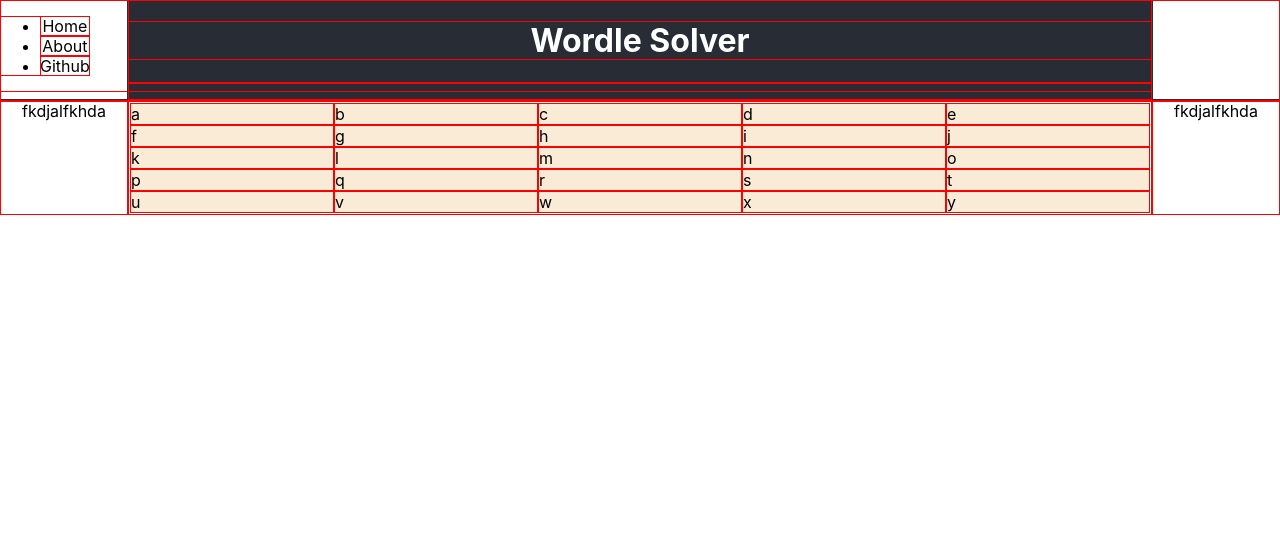
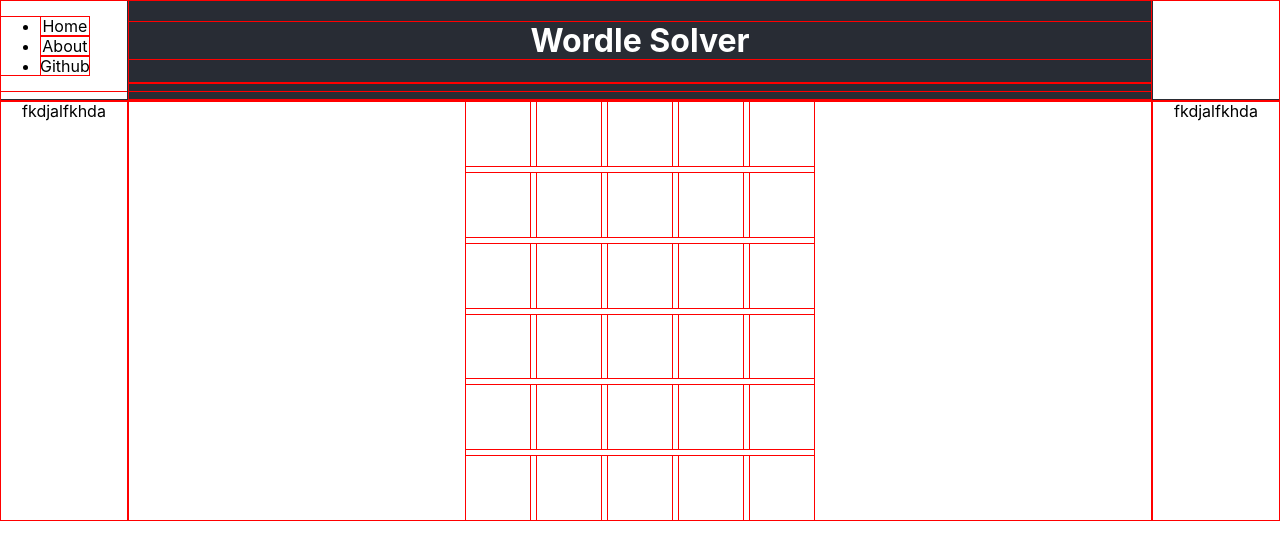
Before and after one commit to moontemplar212/WordleSolver, a React (Create React App) app in the folder webapp/: page / in a window 1280 px wide. Shown: the top 560 px of the page. Built offline with nearby package versions, Linux system fonts and the light colour scheme.

Commit message:
grid display

```diff
--- a/webapp/src/App.css
+++ b/webapp/src/App.css
@@ -78,10 +78,12 @@
 
 .col_middle {
   display: flex;
+  justify-content: center;
+  align-items: center;
   flex: 8;
   flex-direction: column;
   flex-wrap: nowrap;
-  align-items: stretch;
+  overflow: hidden;
   min-width: 10%;
   min-height: 100%;
 }
@@ -96,31 +98,23 @@
   min-height: 100%;
 }
 
-.grid_display_parent {
-  min-width: 100%;
+.grid_display {
+  display: grid;
+  grid-template-rows: repeat(6, 1fr);
+  box-sizing: border-box;
+  row-gap: 5px;
+  width: 350px;
+  height: 420px;
+  min-width: 20%;
   min-height: 100%;
 }
 
-.grid_display {
-  min-width: 100%;
-  min-height: 100%;
+.grid_row {
+  display: grid;
+  grid-template-columns: repeat(5, 1fr);
+  column-gap: 5px;
 }
 
-.table_row {
-  display: flex;
-  flex-direction: row;
-  flex-wrap: nowrap;
-  align-items: stretch;
-  min-width: 100%;
-  min-height: 20%;
-  background-color: antiquewhite;
+.grid_col {
+  display: block;
 }
-
-.table_div {
-  display: flex;
-  flex-direction: row;
-  flex-wrap: nowrap;
-  align-items: stretch;
-  width: 20%;
-  /* background-color: blue; */
-}
--- a/webapp/src/App.js
+++ b/webapp/src/App.js
@@ -27,44 +27,49 @@
           fkdjalfkhda
         </div>
         <div className="col_middle">
-          <div className="grid_display_parent">
-            <table className="grid_display">
-              <tr className="table_row">
-                <td className="table_div">a</td>
-                <td className="table_div">b</td>
-                <td className="table_div">c</td>
-                <td className="table_div">d</td>
-                <td className="table_div">e</td>
-              </tr>
-              <tr className="table_row">
-                <td className="table_div">f</td>
-                <td className="table_div">g</td>
-                <td className="table_div">h</td>
-                <td className="table_div">i</td>
-                <td className="table_div">j</td>
-              </tr>
-              <tr className="table_row">
-                <td className="table_div">k</td>
-                <td className="table_div">l</td>
-                <td className="table_div">m</td>
-                <td className="table_div">n</td>
-                <td className="table_div">o</td>
-              </tr>
-              <tr className="table_row">
-                <td className="table_div">p</td>
-                <td className="table_div">q</td>
-                <td className="table_div">r</td>
-                <td className="table_div">s</td>
-                <td className="table_div">t</td>
-              </tr>
-              <tr className="table_row">
-                <td className="table_div">u</td>
-                <td className="table_div">v</td>
-                <td className="table_div">w</td>
-                <td className="table_div">x</td>
-                <td className="table_div">y</td>
-              </tr>
-            </table>
+          <div className="grid_display">
+            <div className="grid_row">
+              <div className="grid_col"></div>
+              <div className="grid_col"></div>
+              <div className="grid_col"></div>
+              <div className="grid_col"></div>
+              <div className="grid_col"></div>
+            </div>
+            <div className="grid_row">
+              <div className="grid_col"></div>
+              <div className="grid_col"></div>
+              <div className="grid_col"></div>
+              <div className="grid_col"></div>
+              <div className="grid_col"></div>
+            </div>
+            <div className="grid_row">
+              <div className="grid_col"></div>
+              <div className="grid_col"></div>
+              <div className="grid_col"></div>
+              <div className="grid_col"></div>
+              <div className="grid_col"></div>
+            </div>
+            <div className="grid_row">
+              <div className="grid_col"></div>
+              <div className="grid_col"></div>
+              <div className="grid_col"></div>
+              <div className="grid_col"></div>
+              <div className="grid_col"></div>
+            </div>
+            <div className="grid_row">
+              <div className="grid_col"></div>
+              <div className="grid_col"></div>
+              <div className="grid_col"></div>
+              <div className="grid_col"></div>
+              <div className="grid_col"></div>
+            </div>
+            <div className="grid_row">
+              <div className="grid_col"></div>
+              <div className="grid_col"></div>
+              <div className="grid_col"></div>
+              <div className="grid_col"></div>
+              <div className="grid_col"></div>
+            </div>
           </div>
         </div>
         <div className="col_side">
```
